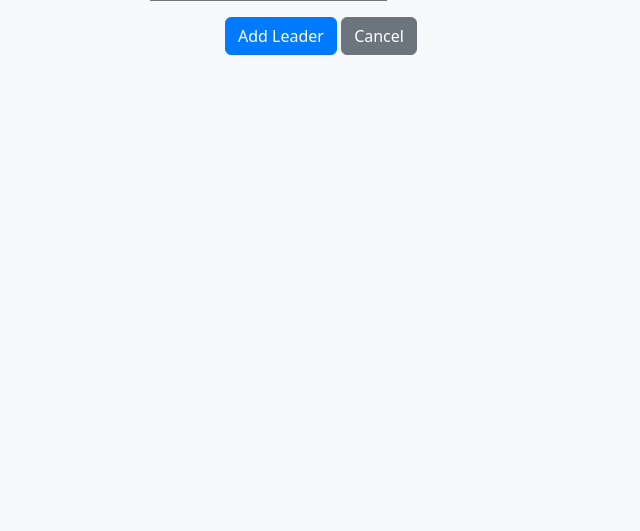
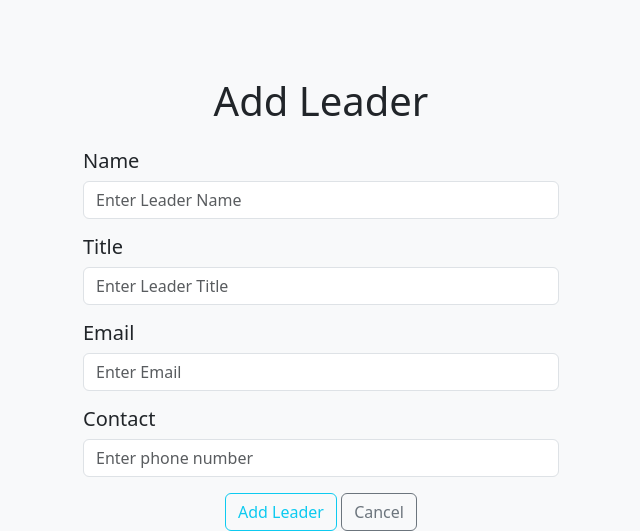
Before and after one commit to mmbogajemimah/BoardMeets_Demo, a Django app: page /organization-leaders/1/add in a window 1280 px wide. Shown: the part 339-870 px from the top of the page, without its empty margins (319-959 px from the left). Before the commit the page ends 394 px from the top, so only its background shows below. Run offline with Django 4.2, Linux system fonts and the light colour scheme.

Commit message:
add leader template edits

```diff
--- a/boardmeets/base/templates/base/add_leader.html
+++ b/boardmeets/base/templates/base/add_leader.html
@@ -41,14 +41,42 @@
     </style>
 </head>
 <body>
+    <nav class="navbar navbar-color">
+        <div class="container-fluid d-flex align-items-center">
+            <img class="logo-image" src="{% static '/images/logo.jpg' %}" alt="logo">
+            <a class="navbar-brand d-flex mx-auto" href="#">
+                <h2 class="mb-0"></h2>
+            </a>
+        </div>
+    </nav>
     <div class="container">
         <h1 class="text-center mb-4">Add Leader</h1>
         <form method="post">
             {% csrf_token %}
-            {{ form.as_p }}
+            <!-- {{ form.as_p }} -->
+
+            <div class="form-group mb-3">
+                <label for="name"><h5>Name</h5></label>
+                <input type="text" class="form-control" id="name" name="name" placeholder="Enter Leader Name" required>
+            </div>
+
+            <div class="form-group mb-3">
+                <label for="title"><h5>Title</h5></label>
+                <input type="text" class="form-control" id="title" name="title" placeholder="Enter Leader Title" required>
+            </div>
+
+            <div class="form-group mb-3">
+                <label for="email"><h5>Email</h5></label>
+                <input type="text" class="form-control" id="email" name="email" placeholder="Enter Email" required>
+            </div>
+
+            <div class="form-group mb-3">
+                <label for="phone_number"><h5>Contact</h5></label>
+                <input type="text" class="form-control" id="contact" name="contact" placeholder="Enter phone number" required>
+            </div>
             <div class="text-center">
-                <button type="submit" class="btn btn-primary">Add Leader</button>
-                <a href="{% url 'organization_leaders' organization_id %}" class="btn btn-secondary">Cancel</a>
+                <button type="submit" class="btn btn-outline-info">Add Leader</button>
+                <a href="{% url 'organization_names' %}" class="btn btn-outline-secondary">Cancel</a>
             </div>
         </form>
     </div>
```
